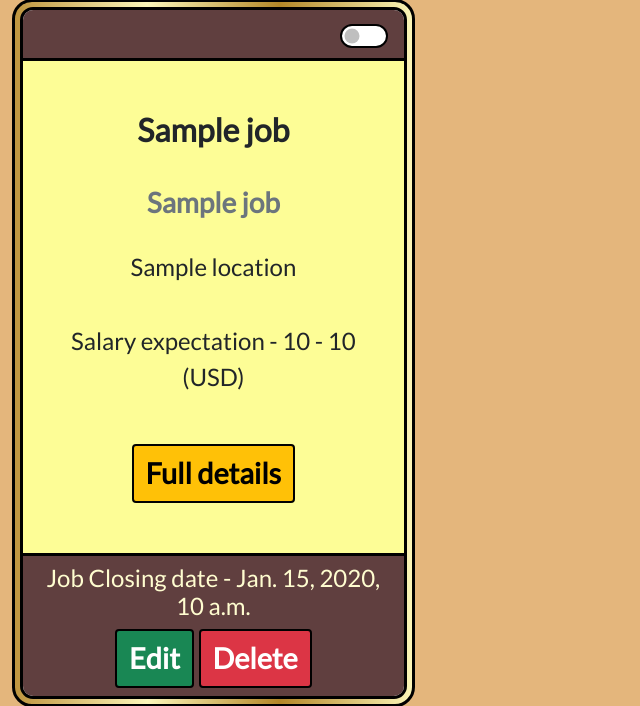
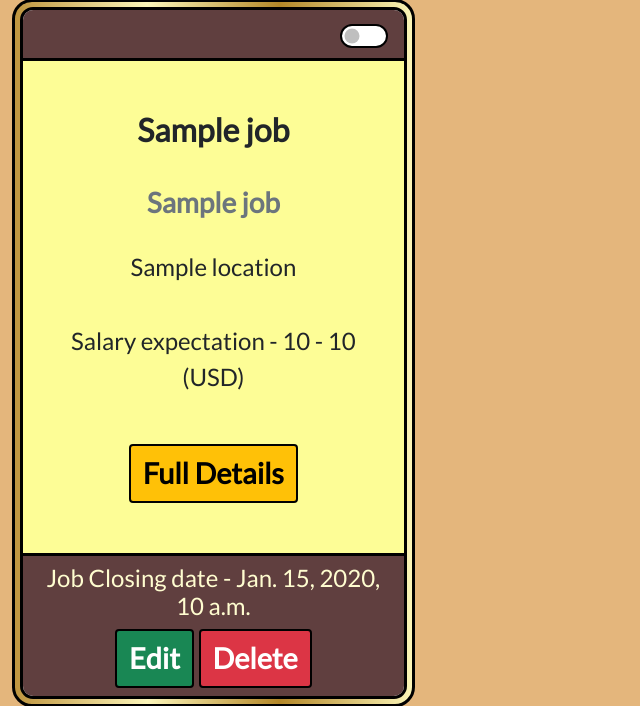
Before and after one commit to dnlbowers/jobs-a-gooden, a Django app: template job_search/templates/job_search/pages/job-list.html in a window 1280 px wide. Shown: the part 1013-1719 px from the top of the page, without its empty margins (0-640 px from the left). Run offline with Django 3.2, Linux system fonts and the light colour scheme; a user stored in the database is signed in; tables that the repository leaves empty hold one stand-in row (values such as "Sample post"); the template is opened without the code that fills it: most values are stand-ins (such as "Sample title", 1, 10 or a date in 2020); data that the repository does not hold is empty; some libraries are stand-ins or nearby versions; some web fonts are replaced.

```diff
--- a/job_search/templates/job_search/components/job-preview-card.html
+++ b/job_search/templates/job_search/components/job-preview-card.html
@@ -18,7 +18,7 @@
 
             <div class="text-center">
                 {% if user.is_authenticated %}
-                    <a href="{% url 'job_details' job.id %}" class="btn btn-warning">Full details</a>
+                    <a href="{% url 'job_details' job.id %}" class="btn btn-warning">Full Details</a>
                 {% else %}
                     <a href="#" class="btn btn-warning disabled" >login/signup to view more details</a>
                 {% endif %}
```
Also changed, not shown: README.md, 7 other files.
